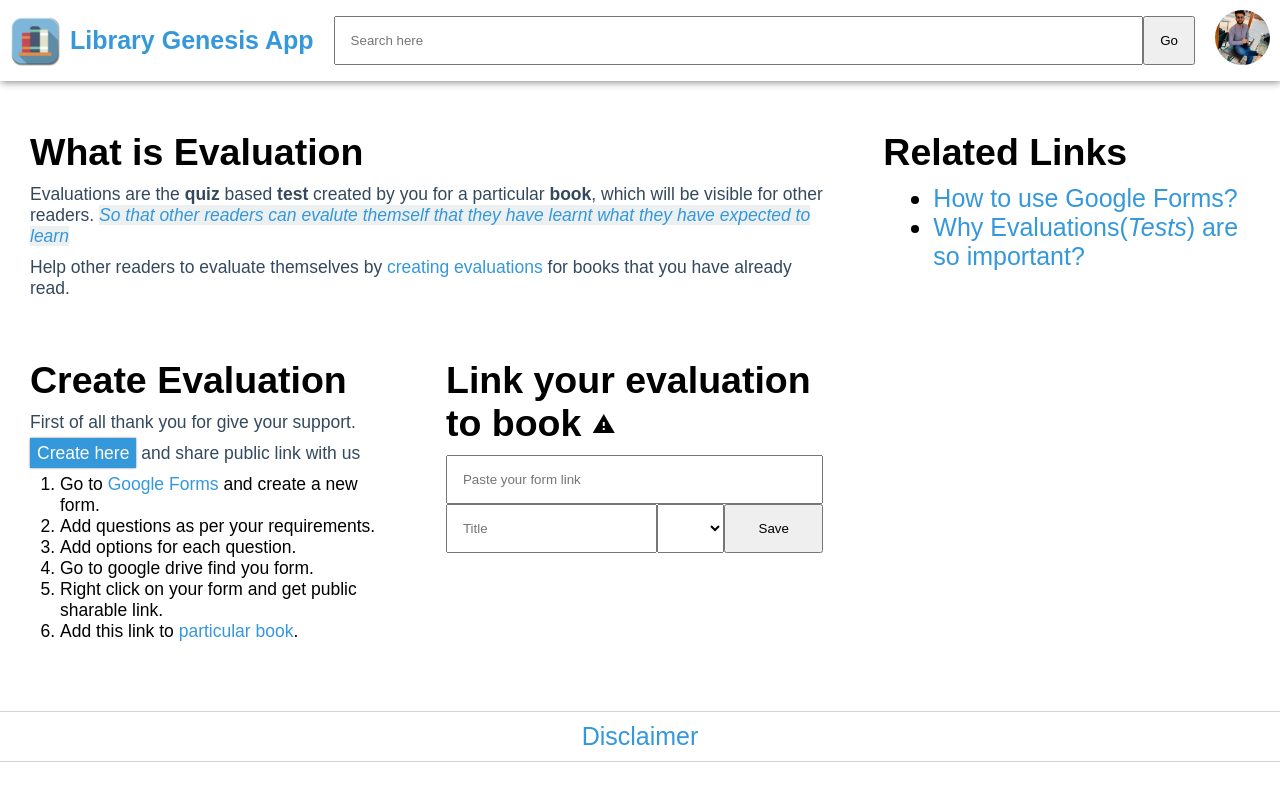
After one commit to hp7017/RestPractice, a Django app: template templates/evaluations.html in a window 1280 px wide. The commit adds this page. Run offline with Django 3.2, Linux system fonts and the light colour scheme; the template is opened without the code that fills it, so the values that code supplies are empty.

Commit message:
1.Index Page queryset optimized | 2.Evaluation Page commited

```diff
--- a/LibGen/admin.py
+++ b/LibGen/admin.py
@@ -88,3 +88,4 @@ admin.site.register(models.Search, SearchAdmin)
 admin.site.register(models.Intrest)
 admin.site.register(models.Keyword, KeywordAdmin)
 admin.site.register(models.SponsoredBook, SponsordedBookAdmin)
+admin.site.register(models.Evaluation)
--- a/LibGen/urls.py
+++ b/LibGen/urls.py
@@ -14,6 +14,7 @@ urlpatterns = [
 	path('profile', views.Profile.as_view(), name='profile'),
 	path('disclaimer', views.Disclaimer.as_view(), name='disclaimer'),
 	path('search', views.Search.as_view(), name='search'),
+	path('evaluations', views.Evaluation.as_view(), name='evaluations'),
 	path('books/<int:pk>', views.BookDetail.as_view(), name='books'),
 	path('sitemap.xml', sitemap, {'sitemaps': {'books': GenericSitemap(info_dict, priority=0.6)}}, name='django.contrib.sitemap.views.sitemap')
 ]
--- /dev/null
+++ b/static/evaluations.css
@@ -0,0 +1,60 @@
+section a.create-evaluation {
+	background-color: #3498db;
+	color: white;
+	padding: 5px 7px;
+	font-size: .7rem;
+	box-shadow: 0 0 2px grey
+}
+
+section, article, aside {
+	margin: 30px;
+	/*border: 1px solid green;*/
+}
+
+section>form {
+	display: flex;
+	flex-wrap: wrap;
+	align-content: space-around;
+}
+
+h2 {
+	margin-bottom: 10px;
+}
+
+ol {
+	margin-left: 30px;
+	font-size: .7rem;
+}
+
+.sidebar {
+	grid-area: sidebar;
+}
+
+.content {
+	grid-area: conten;
+}
+
+section>form>input, section>form>select {
+	flex: 1;
+}
+
+.warning {
+	color: #95a5a6;
+}
+
+@media screen and (min-width: 480px) {
+	div.flx {
+		display: grid;
+		grid-template-areas:
+			"section section";
+	}
+}
+
+@media screen and (min-width: 1025px) {
+	main {
+		display: grid;
+		grid-template-columns: 2fr 1fr;
+		grid-template-areas:
+			"conten sidebar";
+	}
+}
--- a/static/profile.css
+++ b/static/profile.css
@@ -3,6 +3,7 @@ main {
 	display: grid;
 	grid-template-columns: repeat(3, 1fr);
 	grid-gap: 40px;
+	align-items: start;
 	grid-template-areas:
 		"detail detail detail"
 		"linked-books linked-books linked-books"
--- a/templates/base.html
+++ b/templates/base.html
@@ -2,7 +2,7 @@
 <!DOCTYPE html>
 <html>
 <head>
-	<title>Library Genesis -{% block title %}{% endblock %}</title>
+	<title>Library Genesis - {% block title %}{% endblock %}</title>
 	<meta name="viewport" content="width=device-width,height=device-height,initial-scale=1">
 	<link rel="stylesheet" type="text/css" href="{% static 'base.css' %}">
 	<link href="https://fonts.googleapis.com/icon?family=Material+Icons"
--- /dev/null
+++ b/templates/evaluations.html
@@ -0,0 +1,53 @@
+{% extends 'base.html' %}
+{% load static %}
+{% block title %}Evaluations{% endblock %}
+{% block head %}
+	<link rel="stylesheet" type="text/css" href="{% static 'evaluations.css' %}">
+{% endblock %}
+{% block main %}
+	<div class="content">
+		<article>
+			<h2>What is Evaluation</h2>
+			<p>Evaluations are the <strong>quiz</strong> based <strong>test</strong> created by you for a particular <strong>book</strong>, which will be visible for other readers. <a href="https://www.thoughtco.com/the-purpose-of-tests-7688#:~:text=They%20are%20used%20to%20determine,the%20effectiveness%20of%20educational%20programs."><cite>So that other readers can evalute themself that they have learnt what they have expected to learn</cite></a></p>
+			<p>Help other readers to evaluate themselves by <a href="">creating evaluations</a> for books that you have already read.</p>
+		</article>
+		<div class="flx">
+			<section>
+				<h2>Create Evaluation</h2>
+				<p>First of all thank you for give your support.</p>
+				<p><a href="https://docs.google.com/forms/" class="create-evaluation" target="_blank">Create here</a> and share public link with us</p>
+				<ol>
+					<li>Go to <a href="https://docs.google.com/forms/" target="_blank">Google Forms</a> and create a new form.</li>
+					<li>Add questions as per your requirements.</li>
+					<li>Add options for each question.</li>
+					<li>Go to google drive find you form.</li>
+					<li>Right click on your form and get public sharable link.</li>
+					<li>Add this link to <a href="#add-link">particular book</a>.</li>
+				</ol>
+			</section>
+			<section id="add-link">
+				<h2>Link your evaluation to book <abbr title="You will only be allowed to add links for downloaded books"><i class="material-icons" class="warning">warning</i></abbr></h2>
+				<form method="post">
+					{% csrf_token %}
+					<input type="url" name="link" placeholder="Paste your form link" required>
+					<input type="text" name="title" placeholder="Title" required>
+					<select id="books" name="books" required>
+						{% for book in user.books.all %}
+							<option value="{{ book.id }}">{{ book.name }}</option>
+						{% endfor %}
+					</select>
+					<input type="submit" value="Save">
+				</form>
+			</section>
+		</div>
+	</div>
+	<div class="sidebar">
+		<aside>
+			<h2>Related Links</h2>
+			<ul>
+				<li><a href="https://support.google.com/docs/answer/6281888?co=GENIE.Platform%3DDesktop&hl=en">How to use Google Forms?</a></li>
+				<li><a href="https://www.thoughtco.com/the-purpose-of-tests-7688#:~:text=They%20are%20used%20to%20determine,the%20effectiveness%20of%20educational%20programs.">Why Evaluations(<em>Tests</em>) are so important?</li>
+			</ul>
+		</aside>
+	</div>
+{% endblock %}
```
Also changed, not shown: LibGen/models.py (+14 -1 lines), LibGen/views.py (+28 -30 lines), templates/index.html (+10 -4 lines), templates/profile.html (+4 -4 lines), LibGen/migrations/0028_evaluation.py (added), LibGen/migrations/0029_evaluation_user.py (added), LibGen/migrations/0030_auto_20200615_1902.py (added).
